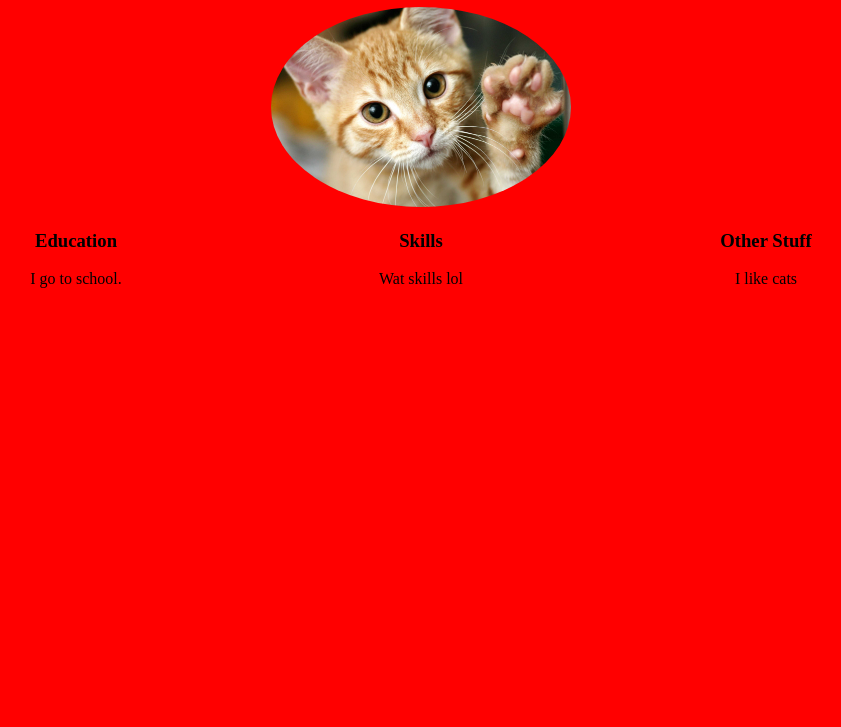
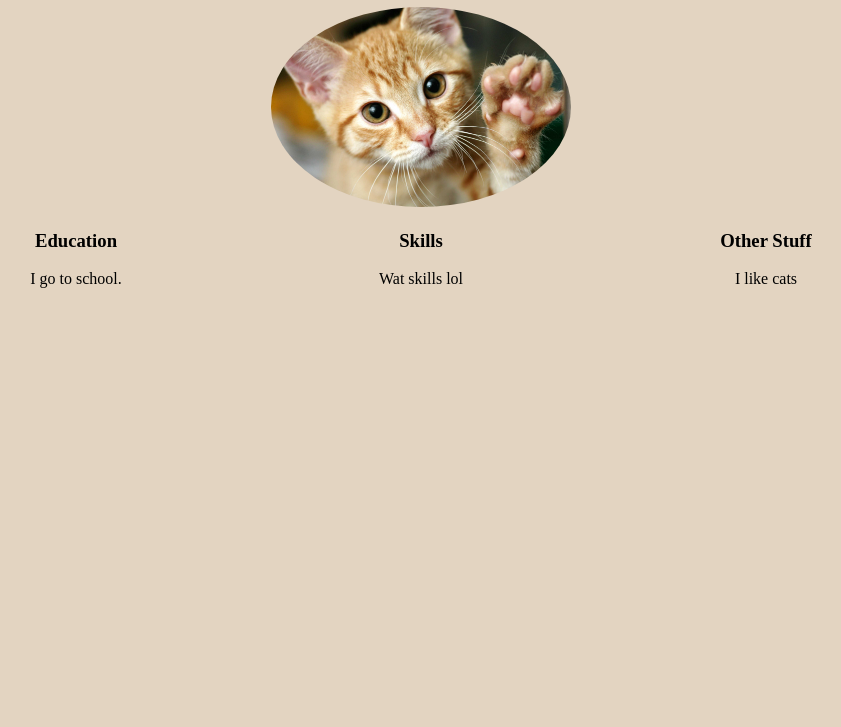
Before and after one commit to wonga5/wonga5.github.io, a plain HTML site: page index.html in a window 1280 px wide. Shown: the part 73-800 px from the top of the page, without its empty margins (219-1060 px from the left). Drawn offline with Linux system fonts and the light colour scheme.

Commit message:
Update stylesheet.css

```diff
--- a/stylesheet.css
+++ b/stylesheet.css
@@ -1,6 +1,6 @@
 body {
   text-align: center;
-  background-color: red;
+  background-color: #e3d4c1;
 }
 
 img {
```
